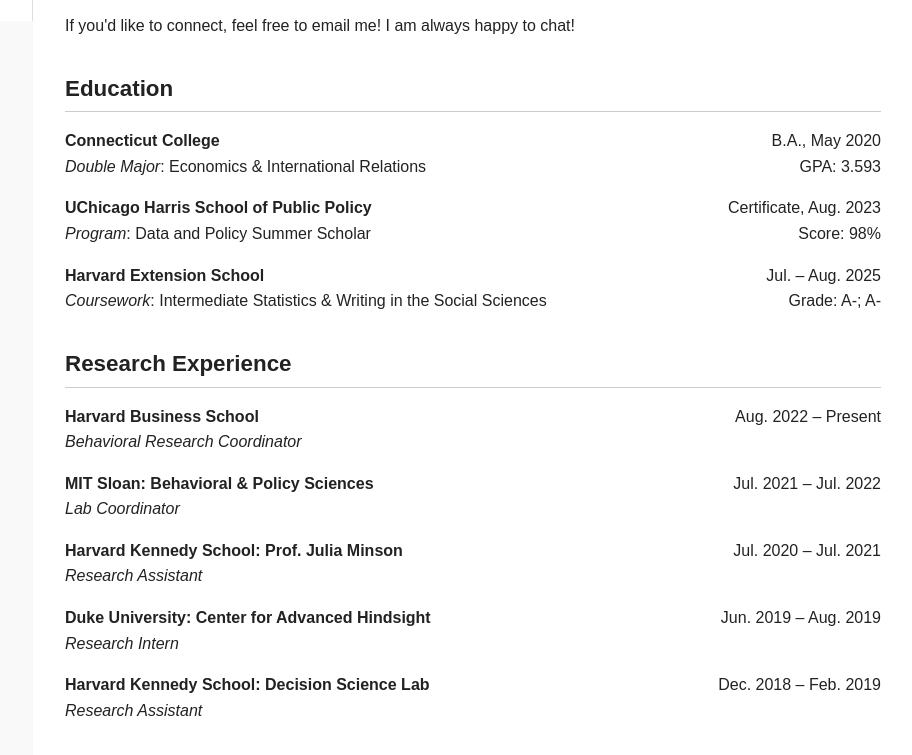
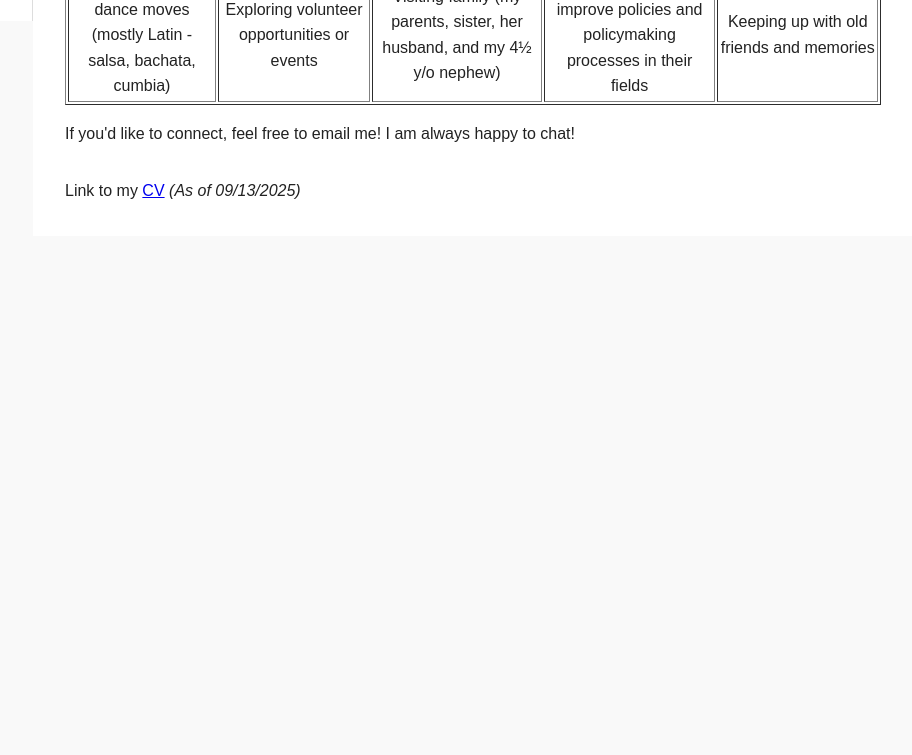
Before and after one commit to piper-o/piper-o.github.io, a plain HTML site: page index.html in a window 1280 px wide. Shown: the part 843-1598 px from the top of the page, without its empty margins (277-1189 px from the left). After the commit the page ends 1079 px from the top, so only its background shows below. Drawn offline with Linux system fonts and the light colour scheme.

Commit message:
Update index.html

```diff
--- a/index.html
+++ b/index.html
@@ -119,10 +119,11 @@
     <main>
 <section id="about">
 <h2>About</h2>
+<h2>About</h2>
 <p>I quickly became fascinated with how economic and international models were theorized without the behavioral factors that create them. Since then, my work has focused on the behavioral, economic, and structural barriers to improving policies and policymaking processes.&nbsp;</p>
 <p>Below are just a few of the things I can&rsquo;t help but think about when trying to tackle today and tomorrow's policy challenges:</p>
 <!-- First table -->
-<table>
+<table style="border-color: #808080;" border="1">
 <tbody>
 <tr>
 <td style="text-align: center;">Economics</td>
@@ -149,7 +150,7 @@
 </table>
 <p>When I&rsquo;m not working through those, I'll keep myself busy with some of the following until they spark a new research question:</p>
 <!-- Second table -->
-<table>
+<table style="border-color: #808080;" border="1" cellspacing=".5" cellpadding="2">
 <tbody>
 <tr>
 <td style="text-align: center;">Working in a Community Garden or Urban Agriculture Farm</td>
@@ -176,87 +177,4 @@
 </table>
 <p>If you'd like to connect, feel free to email me! I am always happy to chat!</p>
 </section>
-
-      <section id="education">
-        <h2>Education</h2>
-        <div class="grid-2">
-          <div>
-            <strong>Connecticut College</strong><br>
-            <em>Double Major</em>: Economics &amp; International Relations
-          </div>
-          <div>
-            B.A., May 2020<br>
-            GPA: 3.593
-          </div>
-        </div>
-
-        <div class="grid-2">
-          <div>
-            <strong>UChicago Harris School of Public Policy</strong><br>
-            <em>Program</em>: Data and Policy Summer Scholar
-          </div>
-          <div>
-            Certificate, Aug. 2023<br>
-            Score: 98%
-          </div>
-        </div>
-
-        <div class="grid-2">
-          <div>
-            <strong>Harvard Extension School</strong><br>
-            <em>Coursework</em>: Intermediate Statistics &amp; Writing in the Social Sciences
-          </div>
-          <div>
-            Jul. – Aug. 2025<br>
-            Grade: A-; A-
-          </div>
-        </div>
-      </section>
-
-      <section id="experience">
-        <h2>Research Experience</h2>
-
-        <div class="grid-2">
-          <div>
-            <strong>Harvard Business School</strong><br>
-            <em>Behavioral Research Coordinator</em>
-          </div>
-          <div>Aug. 2022 – Present</div>
-        </div>
-
-        <div class="grid-2">
-          <div>
-            <strong>MIT Sloan: Behavioral &amp; Policy Sciences</strong><br>
-            <em>Lab Coordinator</em>
-          </div>
-          <div>Jul. 2021 – Jul. 2022</div>
-        </div>
-
-        <div class="grid-2">
-          <div>
-            <strong>Harvard Kennedy School: Prof. Julia Minson</strong><br>
-            <em>Research Assistant</em>
-          </div>
-          <div>Jul. 2020 – Jul. 2021</div>
-        </div>
-
-        <div class="grid-2">
-          <div>
-            <strong>Duke University: Center for Advanced Hindsight</strong><br>
-            <em>Research Intern</em>
-          </div>
-          <div>Jun. 2019 – Aug. 2019</div>
-        </div>
-
-        <div class="grid-2">
-          <div>
-            <strong>Harvard Kennedy School: Decision Science Lab</strong><br>
-            <em>Research Assistant</em>
-          </div>
-          <div>Dec. 2018 – Feb. 2019</div>
-        </div>
-      </section>
-    </main>
-  </div>
-</body>
-</html>
+Link to my <a href="https://acrobat.adobe.com/id/urn:aaid:sc:va6c2:a80fc752-3ea2-41ab-a26e-c4803f989b04" target="_blank" rel="noopener">CV</a> <em>(As of 09/13/2025)</em></div>
```
